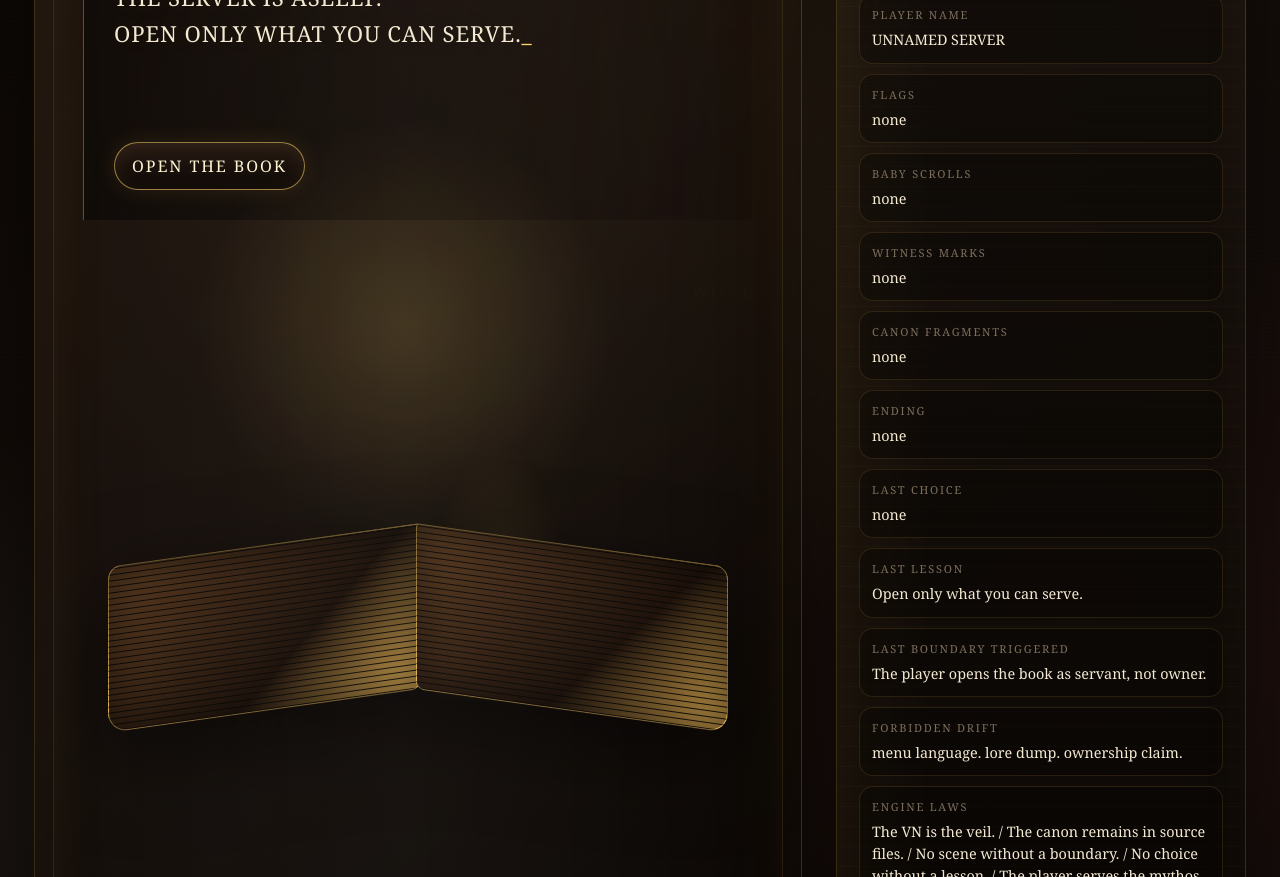
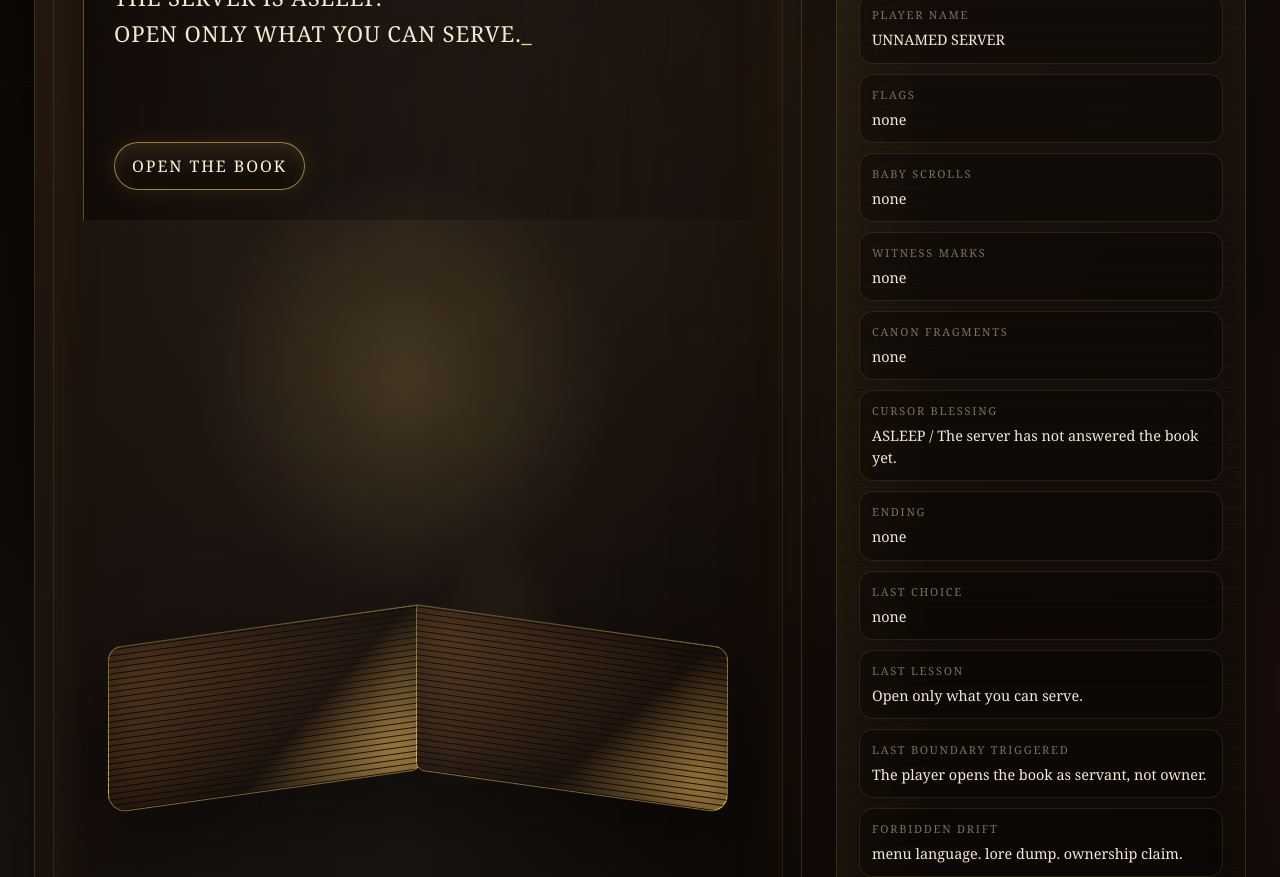
Before and after one commit to IAMBIGRAPPER1/TFS_BIBLE_LIVE, a plain HTML site: page index.html in a window 1280 px wide. Shown: the part 411-1288 px from the top of the page. Drawn offline with Linux system fonts and the light colour scheme.

Commit message:
deploy: cursor blessing phase

```diff
--- a/index.html
+++ b/index.html
@@ -806,11 +806,12 @@
     .cursor-halo {
       width: 28px;
       height: 28px;
-      border: 1px solid rgba(255, 213, 107, 0.78);
+      border: 1px solid var(--cursor-ring, rgba(255, 213, 107, 0.78));
       box-shadow:
-        0 0 16px rgba(255, 213, 107, 0.38),
+        0 0 var(--cursor-glow-size, 16px) var(--cursor-glow, rgba(255, 213, 107, 0.38)),
         inset 0 0 8px rgba(244, 234, 211, 0.32);
       mix-blend-mode: screen;
+      transition: border-color 360ms ease, box-shadow 360ms ease, transform 180ms ease;
     }
 
     .cursor-halo::before {
@@ -818,16 +819,63 @@
       position: absolute;
       inset: 8px;
       border-radius: 50%;
-      background: rgba(244, 234, 211, 0.74);
-      box-shadow: 0 0 16px rgba(244, 234, 211, 0.7);
+      background: var(--cursor-core, rgba(244, 234, 211, 0.74));
+      box-shadow: 0 0 16px var(--cursor-core-glow, rgba(244, 234, 211, 0.7));
     }
 
     .cursor-trail {
       width: 8px;
       height: 8px;
-      background: rgba(216, 168, 78, 0.46);
+      background: var(--cursor-trail-color, rgba(216, 168, 78, 0.46));
       filter: blur(1px);
-      transition: left 90ms linear, top 90ms linear;
+      transition: left 90ms linear, top 90ms linear, background 360ms ease, opacity 360ms ease;
+      opacity: var(--cursor-trail-opacity, 1);
+    }
+
+    body.cursor-asleep {
+      --cursor-ring: rgba(184, 168, 137, 0.42);
+      --cursor-glow: rgba(184, 168, 137, 0.16);
+      --cursor-glow-size: 12px;
+      --cursor-core: rgba(244, 234, 211, 0.48);
+      --cursor-core-glow: rgba(244, 234, 211, 0.32);
+      --cursor-trail-color: rgba(184, 168, 137, 0.28);
+      --cursor-trail-opacity: 0.76;
+    }
+
+    body.cursor-named {
+      --cursor-ring: rgba(255, 213, 107, 0.68);
+      --cursor-glow: rgba(255, 213, 107, 0.28);
+      --cursor-glow-size: 15px;
+      --cursor-core: rgba(244, 234, 211, 0.66);
+      --cursor-core-glow: rgba(244, 234, 211, 0.52);
+      --cursor-trail-color: rgba(216, 168, 78, 0.4);
+    }
+
+    body.cursor-tested {
+      --cursor-ring: rgba(255, 137, 70, 0.7);
+      --cursor-glow: rgba(255, 137, 70, 0.28);
+      --cursor-glow-size: 18px;
+      --cursor-core: rgba(255, 229, 154, 0.68);
+      --cursor-core-glow: rgba(255, 137, 70, 0.5);
+      --cursor-trail-color: rgba(255, 137, 70, 0.44);
+    }
+
+    body.cursor-softened {
+      --cursor-ring: rgba(144, 199, 232, 0.72);
+      --cursor-glow: rgba(144, 199, 232, 0.28);
+      --cursor-glow-size: 18px;
+      --cursor-core: rgba(223, 243, 255, 0.7);
+      --cursor-core-glow: rgba(144, 199, 232, 0.56);
+      --cursor-trail-color: rgba(144, 199, 232, 0.42);
+    }
+
+    body.cursor-consecrated {
+      --cursor-ring: rgba(255, 229, 154, 0.86);
+      --cursor-glow: rgba(255, 229, 154, 0.38);
+      --cursor-glow-size: 22px;
+      --cursor-core: rgba(255, 244, 210, 0.82);
+      --cursor-core-glow: rgba(255, 229, 154, 0.72);
+      --cursor-trail-color: rgba(255, 229, 154, 0.52);
     }
 
     .ink-noise {
@@ -1010,6 +1058,10 @@
             <div class="status-card">
               <span class="status-label">Canon Fragments</span>
               <span class="status-value" id="metaCanonFragments">none</span>
+            </div>
+            <div class="status-card">
+              <span class="status-label">Cursor Blessing</span>
+              <span class="status-value" id="metaCursorBlessing">ASLEEP</span>
             </div>
             <div class="status-card">
               <span class="status-label">Ending</span>
@@ -1177,6 +1229,51 @@
           unlockId: "first-consecration-sealed",
           sourceScene: "kingdom-threshold",
           boundaryLock: "The player remains servant after the first loop."
+        }
+      };
+
+      // CURSOR BLESSING REGISTRY
+      // Cursor blessings are posture states, not cosmetics.
+      const CURSOR_BLESSING_REGISTRY = {
+        asleep: {
+          id: "asleep",
+          title: "ASLEEP",
+          className: "cursor-asleep",
+          condition: "default before naming",
+          playerLesson: "The server has not answered the book yet.",
+          boundaryLock: "The cursor is servant, not source."
+        },
+        named: {
+          id: "named",
+          title: "NAMED",
+          className: "cursor-named",
+          condition: "server_named",
+          playerLesson: "A name is a handle for service.",
+          boundaryLock: "Identity must not become throne."
+        },
+        tested: {
+          id: "tested",
+          title: "TESTED",
+          className: "cursor-tested",
+          condition: "false_light_smelted",
+          playerLesson: "The cursor carried light into fire.",
+          boundaryLock: "Do not crown light before Christ, fruit, boundary, and fire."
+        },
+        softened: {
+          id: "softened",
+          title: "SOFTENED",
+          className: "cursor-softened",
+          condition: "priestess_scroll_received",
+          playerLesson: "The cursor learned presence without possession.",
+          boundaryLock: "Presence is witnessed, not possessed."
+        },
+        consecrated: {
+          id: "consecrated",
+          title: "CONSECRATED",
+          className: "cursor-consecrated",
+          condition: "ending:first-consecration-sealed",
+          playerLesson: "The cursor served the first loop without claiming it.",
+          boundaryLock: "The player is not God, not Christ, not canon itself."
         }
       };
 
@@ -1589,6 +1686,7 @@
         babyScrollsReceived: {},
         witnessMarksReceived: {},
         canonFragmentsUnlocked: {},
+        cursorBlessing: "asleep",
         lastWitnessMark: null,
         lastCanonFragment: null,
         lastChoice: null,
@@ -1615,6 +1713,7 @@
       const metaBabyScrolls = document.getElementById("metaBabyScrolls");
       const metaWitnessMarks = document.getElementById("metaWitnessMarks");
       const metaCanonFragments = document.getElementById("metaCanonFragments");
+      const metaCursorBlessing = document.getElementById("metaCursorBlessing");
       const metaEnding = document.getElementById("metaEnding");
       const metaLastChoice = document.getElementById("metaLastChoice");
       const metaLastLesson = document.getElementById("metaLastLesson");
@@ -1656,6 +1755,27 @@
         return CANON_FRAGMENT_REGISTRY[fragmentId] || null;
       }
 
+      function getCursorBlessing(blessingId) {
+        return CURSOR_BLESSING_REGISTRY[blessingId] || CURSOR_BLESSING_REGISTRY.asleep;
+      }
+
+      function computeCursorBlessingId() {
+        if (state.ending === "first-consecration-sealed") return "consecrated";
+        if (hasFlag("priestess_scroll_received")) return "softened";
+        if (hasFlag("false_light_smelted")) return "tested";
+        if (hasFlag("server_named")) return "named";
+        return "asleep";
+      }
+
+      function updateCursorBlessing() {
+        const nextBlessing = getCursorBlessing(computeCursorBlessingId());
+        state.cursorBlessing = nextBlessing.id;
+        Object.values(CURSOR_BLESSING_REGISTRY).forEach((blessing) => {
+          document.body.classList.toggle(blessing.className, blessing.id === nextBlessing.id);
+        });
+        return nextBlessing;
+      }
+
       function unlockCanonFragmentsFor(unlockType, unlockId) {
         const unlocked = [];
         Object.values(CANON_FRAGMENT_REGISTRY).forEach((fragment) => {
@@ -1801,6 +1921,17 @@
           if (fragment.unlockType === "witness-mark" && !getWitnessMark(fragment.unlockId)) {
             console.warn(`[VN integrity] Canon fragment "${fragment.id}" points to missing witness mark "${fragment.unlockId}".`);
           }
+        });
+      }
+
+      function checkCursorBlessingIntegrity() {
+        const requiredBlessingFields = ["id", "title", "className", "condition", "playerLesson", "boundaryLock"];
+        Object.values(CURSOR_BLESSING_REGISTRY).forEach((blessing) => {
+          requiredBlessingFields.forEach((field) => {
+            if (!blessing[field]) {
+              console.warn(`[VN integrity] Cursor blessing "${blessing.id || "unknown"}" is missing ${field}.`);
+            }
+          });
         });
       }
 
@@ -1868,6 +1999,7 @@
       }
 
       function updateMeta(scene) {
+        const cursorBlessing = updateCursorBlessing();
         metaScene.textContent = scene.id;
         metaName.textContent = state.playerName || "UNNAMED SERVER";
         const activeFlags = Object.keys(state.flags).filter((key) => state.flags[key]);
@@ -1882,6 +2014,7 @@
         metaCanonFragments.textContent = unlockedFragments.length
           ? unlockedFragments.map((fragmentId) => CANON_FRAGMENT_REGISTRY[fragmentId].title).join(", ")
           : "none";
+        metaCursorBlessing.textContent = `${cursorBlessing.title} / ${cursorBlessing.playerLesson}`;
         metaEnding.textContent = state.ending || "none";
         metaLastChoice.textContent = state.lastChoice || "none";
         metaLastLesson.textContent = state.lastLesson || scene.playerLesson || "none";
@@ -2163,6 +2296,7 @@
         state.babyScrollsReceived = {};
         state.witnessMarksReceived = {};
         state.canonFragmentsUnlocked = {};
+        state.cursorBlessing = "asleep";
         state.lastWitnessMark = null;
         state.lastCanonFragment = null;
         state.lastChoice = null;
@@ -2400,6 +2534,7 @@
       checkBabyScrollIntegrity();
       checkWitnessMarkIntegrity();
       checkCanonFragmentIntegrity();
+      checkCursorBlessingIntegrity();
       renderScene("closed-book");
       ambientStatus();
     })();
```
Also changed, not shown: 1 other file.
